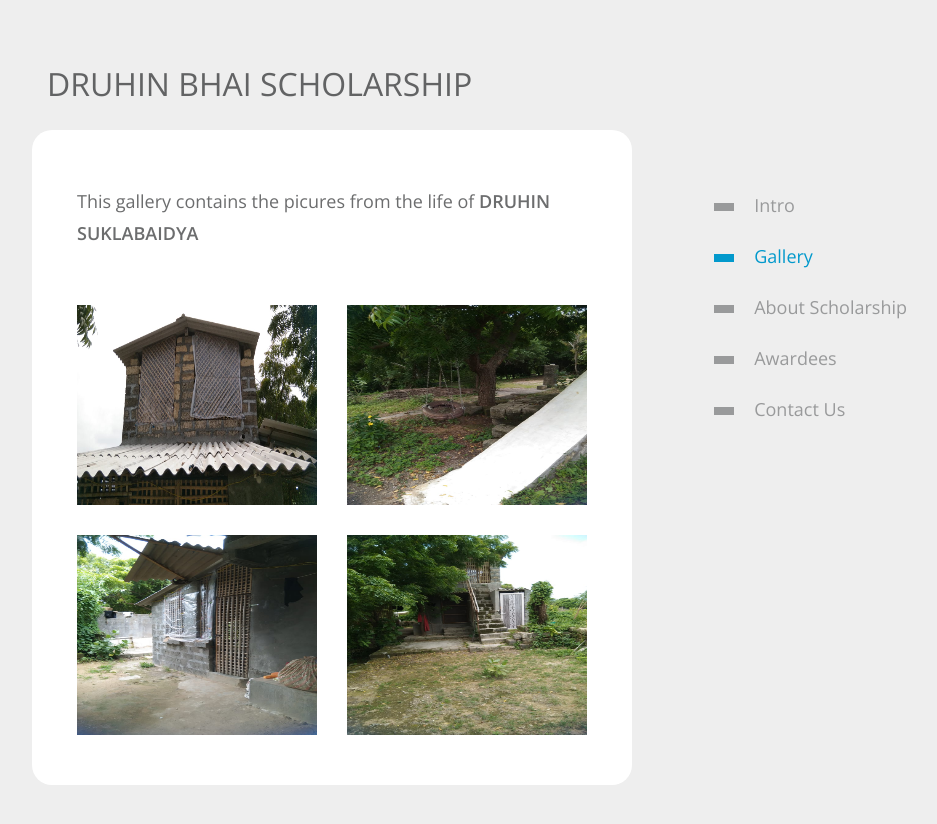
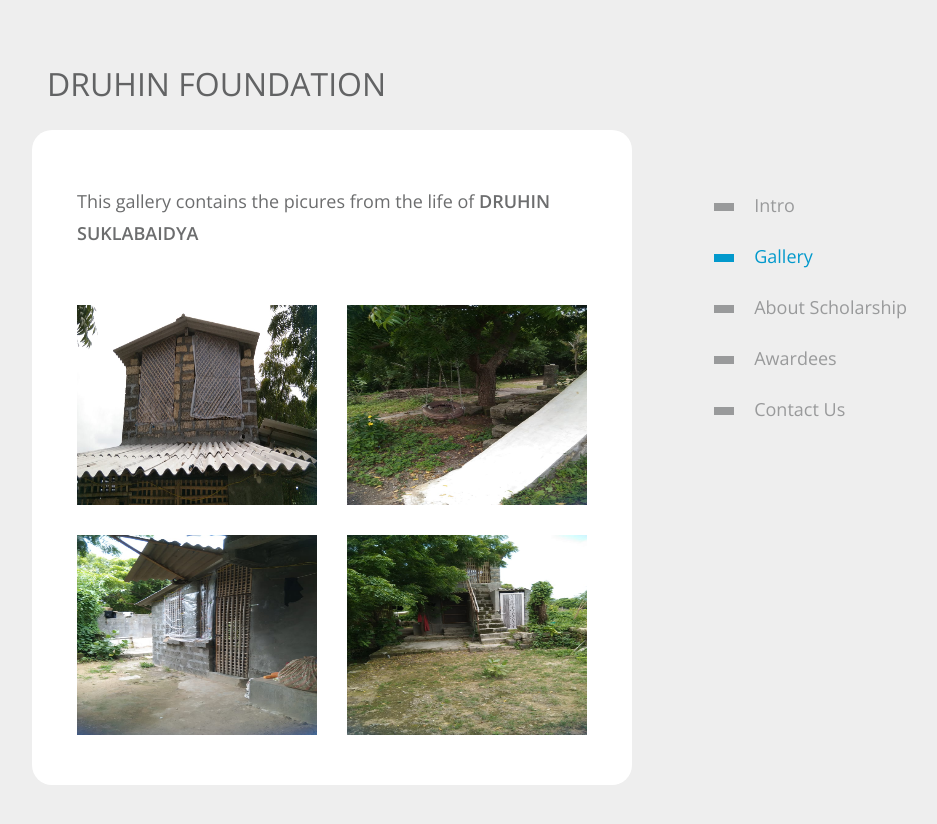
Before and after one commit to bshubhamb/schloraship, a plain HTML site: page gallery.html in a window 1280 px wide. Shown: the whole page, without its empty margins (308-1245 px from the left). Drawn offline with nearby package versions, Linux system fonts and the light colour scheme.

Commit message:
Changed page tile

```diff
--- a/gallery.html
+++ b/gallery.html
@@ -18,7 +18,7 @@
 <body>
   <div class="tm-page-container mx-auto">
     <header class="tm-header text-center">
-      <h1 class="tm-title text-uppercase">Druhin Bhai Scholarship</h1>
+      <h1 class="tm-title text-uppercase">DRUHIN FOUNDATION</h1>
     </header>
 
     <div class="tm-section">
```
